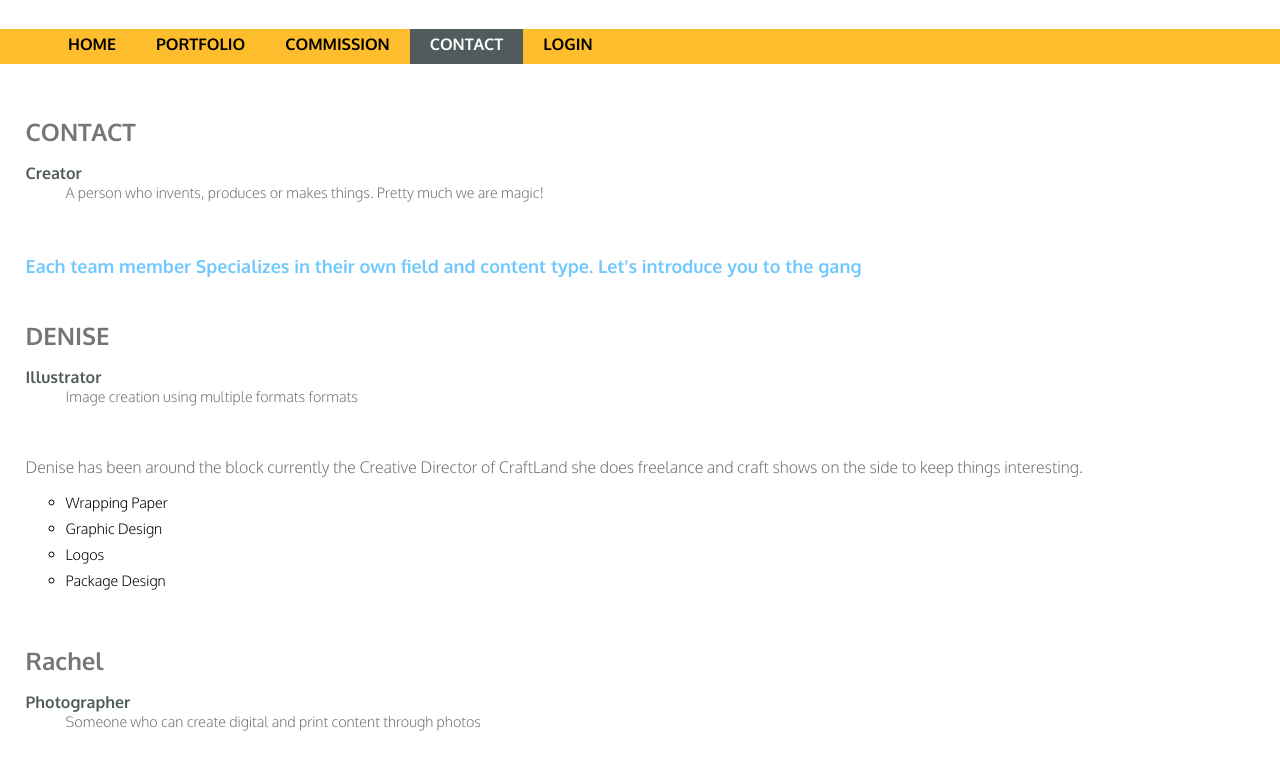
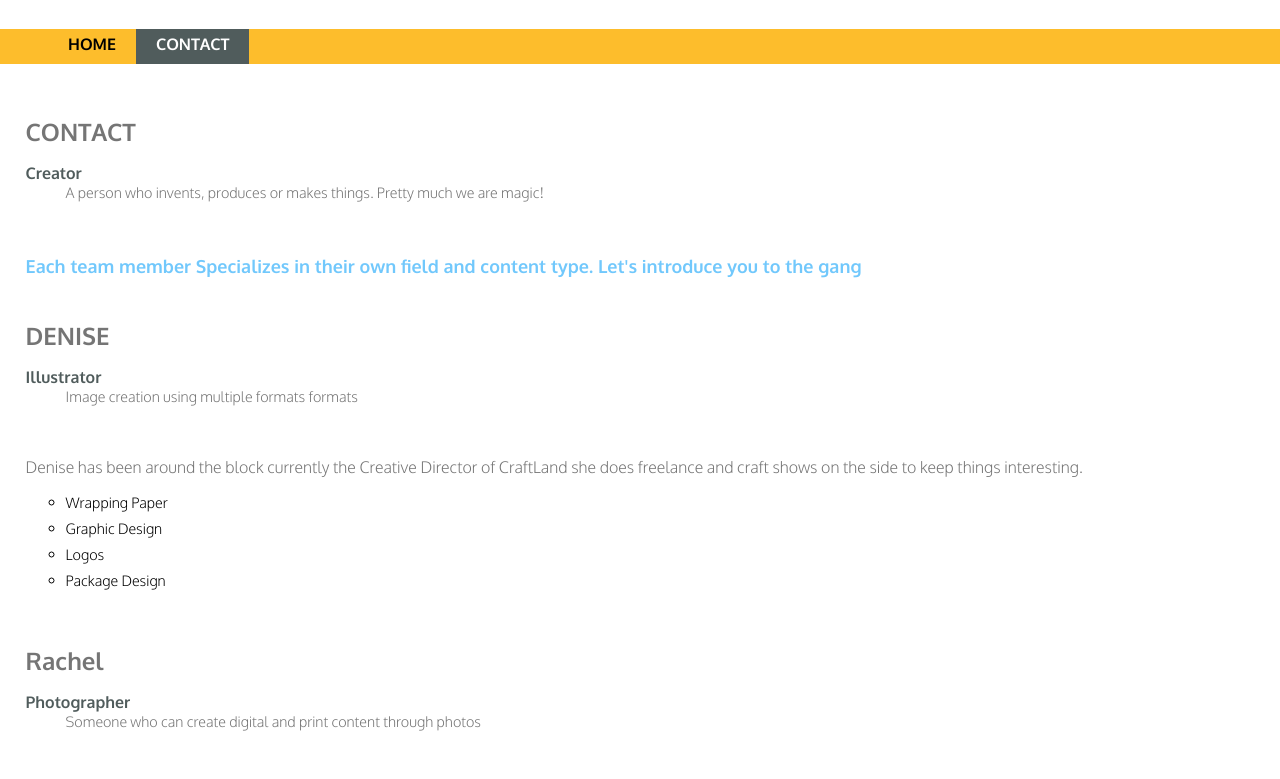
Before and after one commit to Smoochesgracias/dgm2120, a plain HTML site: page 04intro-css/contact.html in a window 1280 px wide. Shown: the part 96-875 px from the top of the page. Drawn offline with Linux system fonts and the light colour scheme.

Commit message:
update stylesheet order and comment out pages I'm not currently using

```diff
--- a/04intro-css/contact.html
+++ b/04intro-css/contact.html
@@ -5,10 +5,10 @@
     <meta http-equiv="X-UA-Compatible" content="IE=edge">
     <meta name="viewport" content="width=device-width, initial-scale=1.0">
     <title>CONTACT</title>
-    <link rel="stylesheet" href="style.css">
     <link rel="preconnect" href="https://fonts.googleapis.com">
     <link rel="preconnect" href="https://fonts.gstatic.com" crossorigin>
     <link href="https://fonts.googleapis.com/css2?family=Figtree:ital,wght@0,300;0,400;0,500;0,600;0,700;0,800;0,900;1,300;1,400;1,500;1,600;1,700;1,800;1,900&family=Montserrat:wght@100;200;300;500;700&family=Oxygen:wght@300;700&display=swap" rel="stylesheet">
+    <link rel="stylesheet" href="style.css">
 </head>
 <body>
 <!--start of landing page-->
@@ -23,10 +23,10 @@
 <nav id="top-page">
     <ul>
         <li><a href="index.html">HOME</a></li>
-        <li><a href="portfolio.html">PORTFOLIO</a></li>
-        <li><a href="commission.html">COMMISSION</a></li>
+        <!-- <li><a href="portfolio.html">PORTFOLIO</a></li> -->
+        <!-- <li><a href="commission.html">COMMISSION</a></li> -->
         <li><a class="active"href="contact.html">CONTACT</a></li>
-        <li><a href="login.html">LOGIN</a></li>
+        <!-- <li><a href="login.html">LOGIN</a></li> -->
 
     </ul>
  </nav>
```
